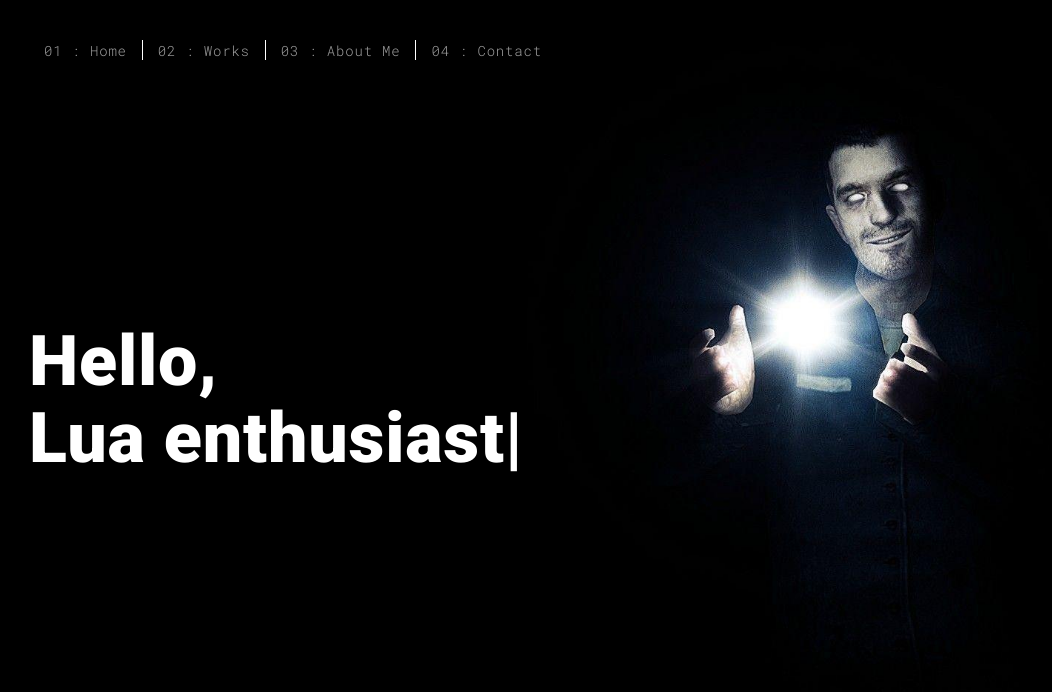
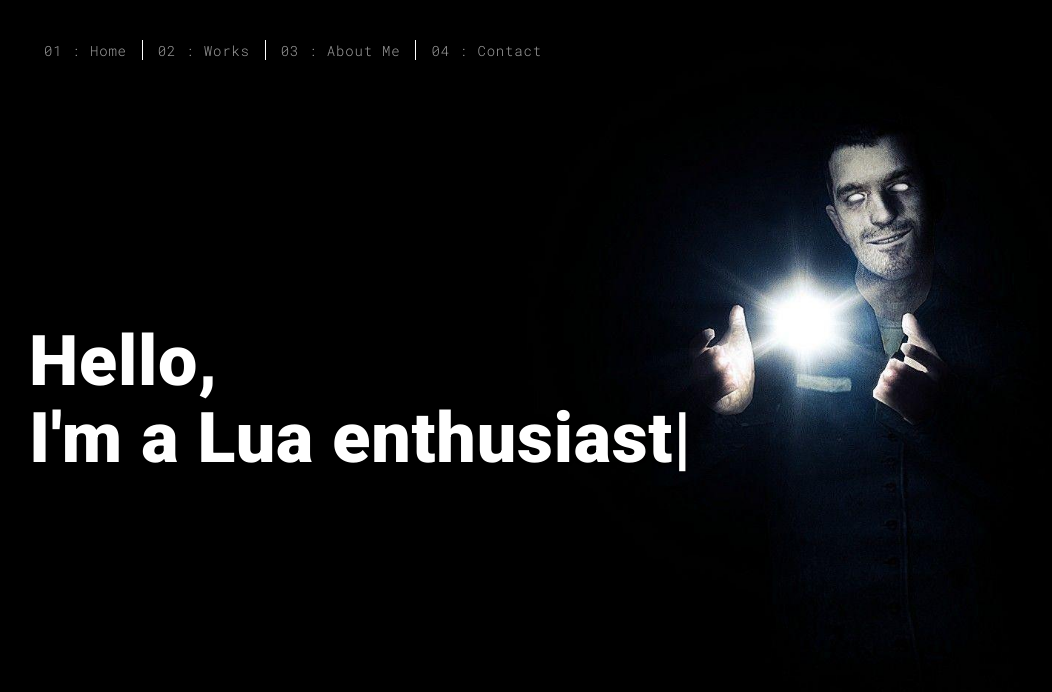
Before and after one commit to BlueTrue13/gmod-portfolio, a plain HTML site: page index.html in a window 1280 px wide. Shown: the whole page, without its empty margins (41-1093 px from the left). Drawn offline with Linux system fonts and the light colour scheme.

Commit message:
commit10

```diff
--- a/index.html
+++ b/index.html
@@ -58,7 +58,7 @@
               <h1>Hello,<br>
                 <span id="typed-strings">
                   <span>I'm BlueTrue</span>
-                  <span>Lua enthusiast</span>
+                  <span>I'm a Lua enthusiast</span>
                   <span>Working as a Gmod Developer</span>
                 </span>
                 <span id="typed"></span>
```
